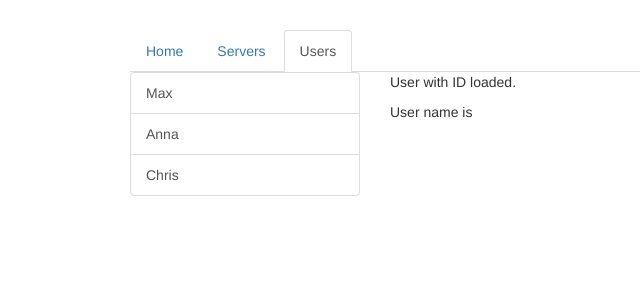
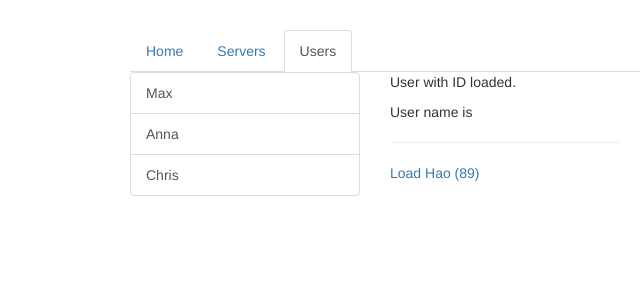
Before and after one commit to chungthehao/Angular_Routing, an Angular app: page /users in a window 1280 px wide. Shown: the top 300 px of the page, without its empty margins (135-775 px from the left). Built offline with nearby package versions, Linux system fonts and the light colour scheme.

Commit message:
Fetching Route Parameters Reactively

```diff
--- a/src/app/users/user/user.component.html
+++ b/src/app/users/user/user.component.html
@@ -1,2 +1,6 @@
 <p>User with ID {{ user.id }} loaded.</p>
 <p>User name is {{ user.name }}</p>
+
+<hr>
+
+<a [routerLink]="['/users', 89, 'Hao']">Load Hao (89)</a>
--- a/src/app/users/user/user.component.ts
+++ b/src/app/users/user/user.component.ts
@@ -1,5 +1,5 @@
 import { Component, OnInit } from '@angular/core';
-import { ActivatedRoute } from '@angular/router';
+import { ActivatedRoute, Params } from '@angular/router';
 
 @Component({
   selector: 'app-user',
@@ -16,6 +16,18 @@ export class UserComponent implements OnInit {
       id: this.route.snapshot.params['id'], // Ở app module "'users/:id'"
       name: this.route.snapshot.params['name']
     };
+
+    /**
+     * - Mặc định nếu dùng routerLink mà hiện tại đã ở component đó thì Angular ko tải lại component.
+     * - Nên các tham số trên URL có thay đổi, Angular cũng "ko biết"
+     * - Dùng observable để khi 'có gì đó xảy ra trong tương lai' thì nó sẽ chạy 'code mình quy định'. (async)
+     */
+    this.route.params.subscribe(
+      (newParams: Params) => {
+        this.user.id = newParams.id;
+        this.user.name = newParams.name;
+      }
+    );
   }
 
 }
```
